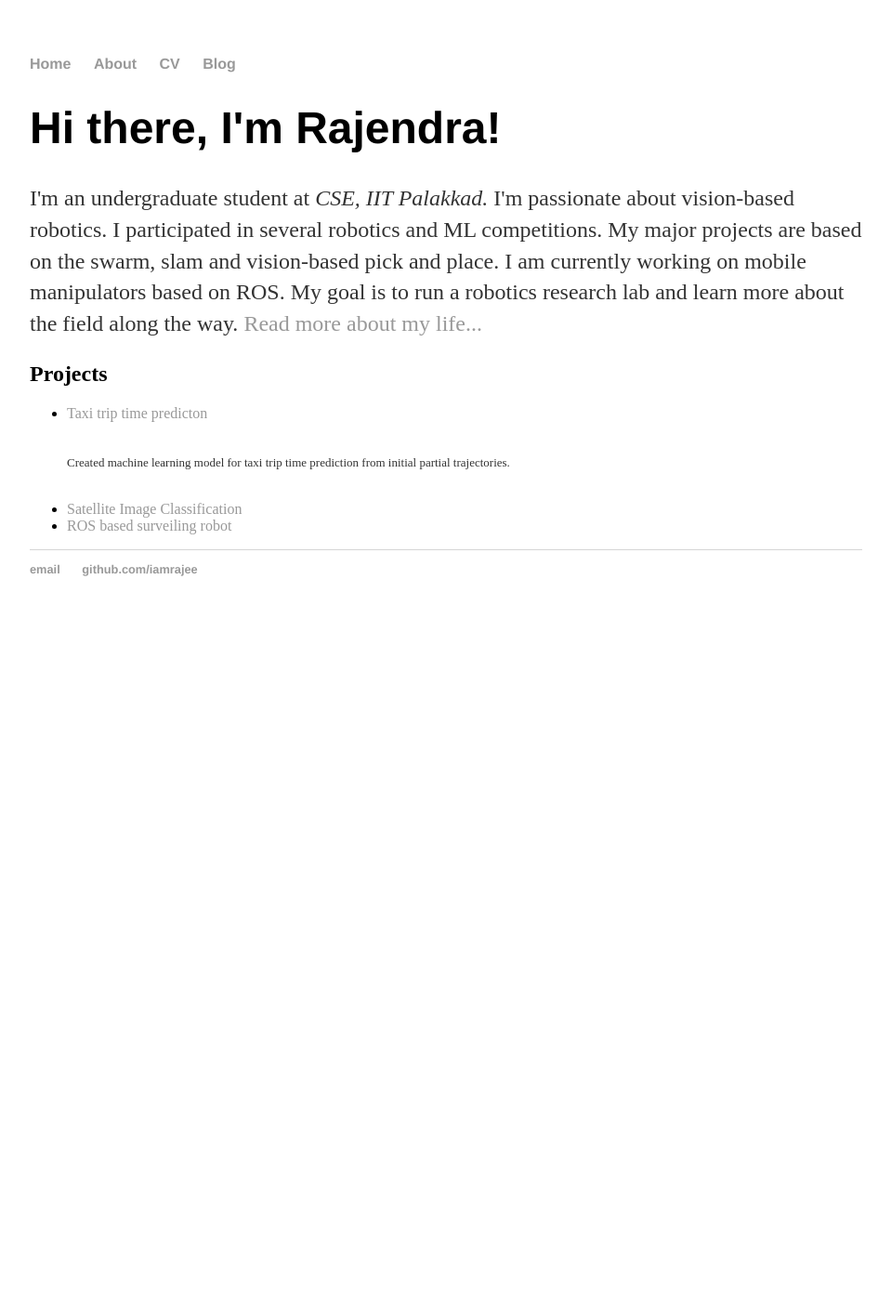
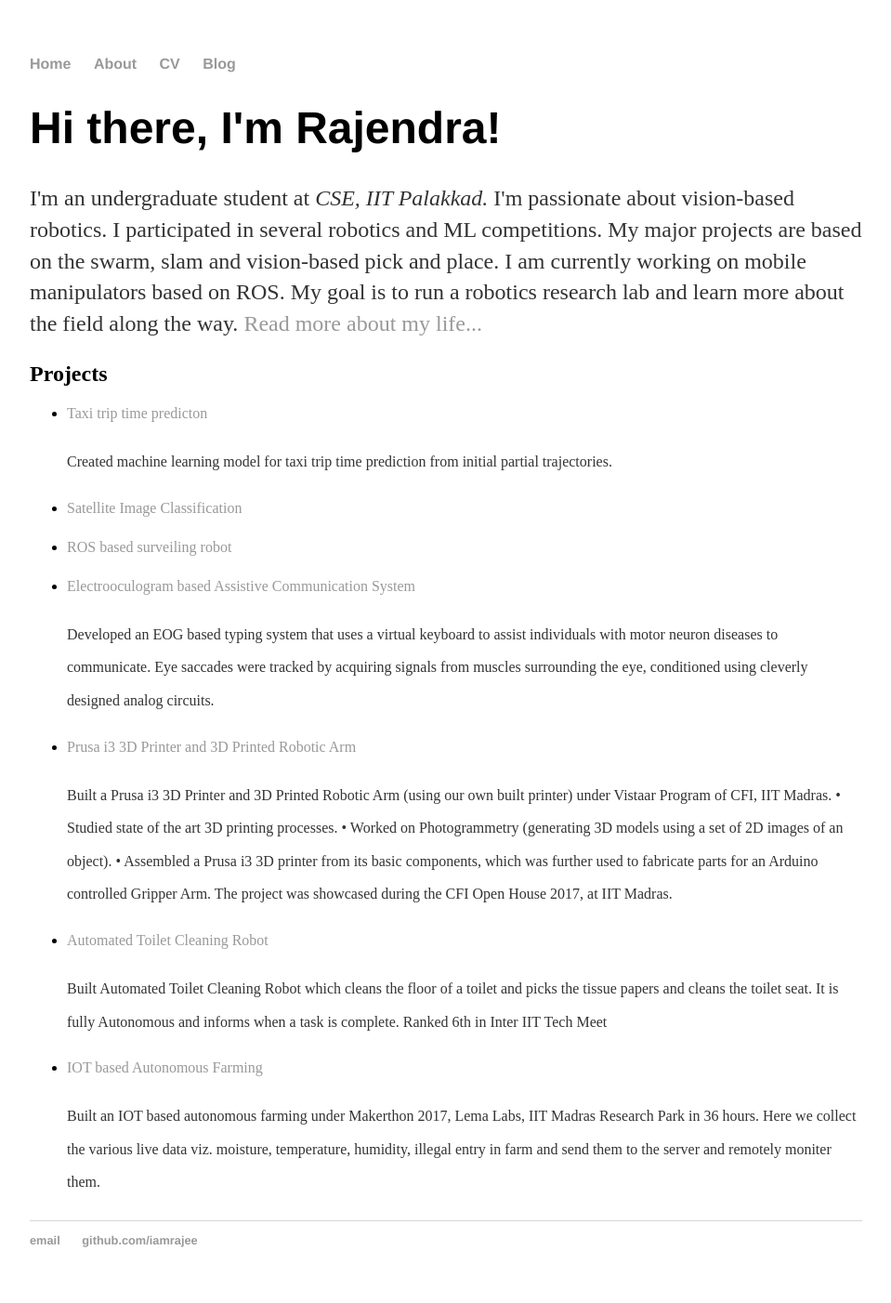
Before and after one commit to iamrajee/iamrajee.github.io, a Jekyll site: the page built from index.html, in a window 1280 px wide. Shown: the whole page at 93% size, without its empty margins (160-1119 px from the left). Built offline with Jekyll 4.4.1, drawn with Linux system fonts in a browser that asks for light colours; before the commit the page ends 900 px from its top, so only the background shows below that.

Commit message:
Update index.html

```diff
--- a/index.html
+++ b/index.html
@@ -8,13 +8,19 @@ title: Rajendra Singh
 	<h2>Projects</h2>
 	<ul class="projects">
 		<li><a href="https://github.com/iamrajee/kaggle/tree/master/TaxiTimePredict">Taxi trip time predicton</a></li>
-		<p><font size="2">Created machine learning model for taxi trip time prediction from initial partial trajectories.</font></p>
+		<p><font size="3">Created machine learning model for taxi trip time prediction from initial partial trajectories.</font></p>
 		<li><a href="https://github.com/iamrajee/Satellite_Image_Classfication">Satellite Image Classification</a></li>
+		<p><font size="3"></font></p>
 		<li><a href="https://drive.google.com/drive/folders/1B5k8_0QPwT3smCKnMK9Dd8N9MWVTcHdE?usp=sharing">ROS based surveiling robot</a></li>
-<!-- 		<li><a href="">ROS</a></li>
-		<li><a href="">ROS</a></li>
-		<li><a href="">ROS</a></li>
-		<li><a href="">ROS</a></li> -->
+		<p><font size="3"></font></p>
+		<li><a href="https://github.com/iamrajee/bio_medical">Electrooculogram based Assistive Communication System</a></li>
+		<p><font size="3">Developed an EOG based typing system that uses a virtual keyboard to assist individuals with motor neuron diseases to communicate. Eye saccades were tracked by acquiring signals from muscles surrounding the eye, conditioned using cleverly designed analog circuits.</font></p>
+		<li><a href="https://youtu.be/fiKWWNUrDsA">Prusa i3 3D Printer and 3D Printed Robotic Arm</a></li>
+		<p><font size="3">Built a Prusa i3 3D Printer and 3D Printed Robotic Arm (using our own built printer) under Vistaar Program of CFI, IIT Madras. • Studied state of the art 3D printing processes. • Worked on Photogrammetry (generating 3D models using a set of 2D images of an object). • Assembled a Prusa i3 3D printer from its basic components, which was further used to fabricate parts for an Arduino controlled Gripper Arm. The project was showcased during the CFI Open House 2017, at IIT Madras.</font></p>
+		<li><a href="https://youtu.be/ZBkGvumVWXU">Automated Toilet Cleaning Robot</a></li>
+		<p><font size="3">Built Automated Toilet Cleaning Robot which cleans the floor of a toilet and picks the tissue papers and cleans the toilet seat. It is fully Autonomous and informs when a task is complete. Ranked 6th in Inter IIT Tech Meet </font></p>
+		<li><a href="https://youtu.be/5CcwcbmCqMU">IOT based Autonomous Farming</a></li>
+		<p><font size="3">Built an IOT based autonomous farming under Makerthon 2017, Lema Labs, IIT Madras Research Park in 36 hours. Here we collect the various live data viz. moisture, temperature, humidity, illegal entry in farm and send them to the server and remotely moniter them. </font></p>
 
 	</ul>
 </div><!-- /.blurb -->
```
